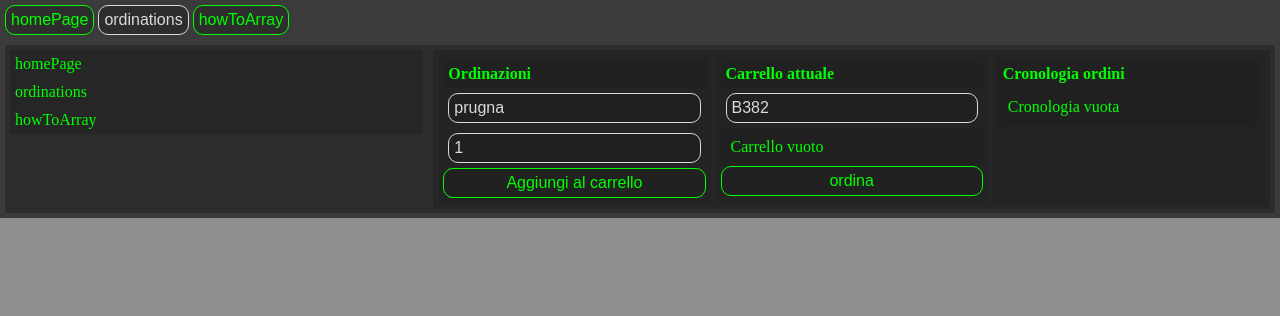
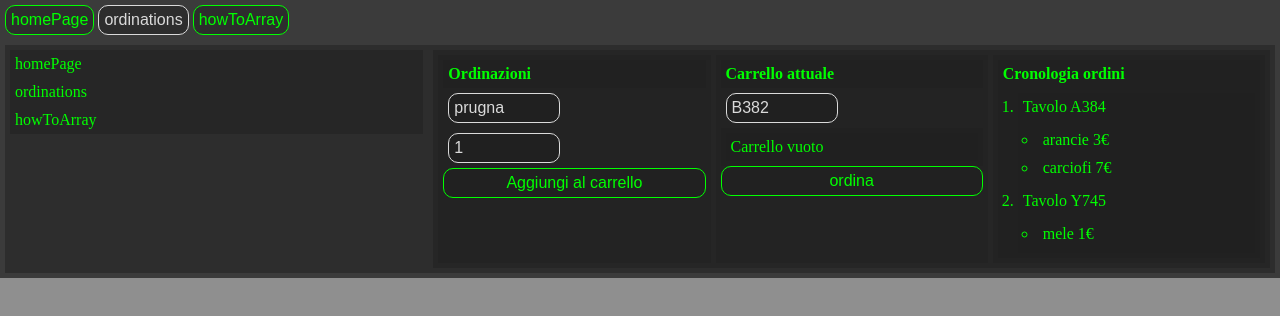
Before and after one commit to giorgioduscio/ggg, a plain HTML site: page index.html in a window 1280 px wide. Drawn offline with Linux system fonts and the light colour scheme.

Commit message:
show cronology

```diff
--- a/pages/ordinations.js
+++ b/pages/ordinations.js
@@ -5,8 +5,8 @@ function ordinations() {
         <div id="ordinationLayout">
             <div class="ordination">
                 <h1>Ordinazioni</h1>
-                <input type="text" class="foodName" value="prugna"/>
-                <input type="number" class="foodPrice" value="1"/>
+                <input type="text" class="inputFoodName" value="prugna"/>
+                <input type="number" class="inputFoodPrice" value="1"/>
                 <button class="addCart">Aggiungi al carrello</button>
             </div>
 
@@ -19,7 +19,7 @@ function ordinations() {
 
             <div class="cronology">
                 <h1>Cronologia ordini</h1>
-                <div class="generateCronology"></div>
+                <ol class="generateCronology"></ol>
             </div>
         </div>
     `;
@@ -43,20 +43,34 @@ function ordinations() {
     showCart()
 
     // RIEMPI
-    const foodName=document.querySelector('.foodName')
-    const foodPrice=document.querySelector('.foodPrice')
+    const inputFoodName=document.querySelector('.inputFoodName')
+    const inputFoodPrice=document.querySelector('.inputFoodPrice')
     const addCart=document.querySelector('.addCart')
 
     addCart.addEventListener('click',function () {
         currentCart.push(
-            { name:foodName.value, price:foodPrice.value }
+            { name:inputFoodName.value, price:inputFoodPrice.value }
         )
         showCart()
     })
 
 
     // TODO CRONOLOGIA
-    const arrayCronology=[];
+    const arrayCronology=[
+        {
+            tableSelected:'A384',
+            ordinations:[
+                { name:'arancie', price:3 },
+                { name:'carciofi', price:7 },
+            ],
+        },
+        {
+            tableSelected:'Y745',
+            ordinations:[
+                { name:'mele', price:1 },
+            ],
+        }
+    ];
     // MOSTRA
     function showCronology() {
         const generateCronology=document.querySelector('.generateCronology');
@@ -65,13 +79,16 @@ function ordinations() {
         // TITOLO
         if (arrayCronology.length>0) {
             for (let a = 0; a < arrayCronology.length; a++) {
-                generateCronology.innerHTML+=`<p>Tavolo ${arrayCronology[a].tableSelected}</p><div></div>`
+                generateCronology.innerHTML+=`
+                    <li>Tavolo ${arrayCronology[a].tableSelected}</li>
+                    <ul></ul>
+                `;
 
-                let cronologyOrdinations=document.querySelector(".generateCronology>div")
-                cronologyOrdinations.innerHTML="";
+                const cronologyOrders=document.querySelectorAll('.generateCronology>ul')
                 for (let b = 0; b < arrayCronology[a].ordinations.length; b++) {
-                    console.log('cronologyOrdinations',arrayCronology[a].ordinations[b]);
-                    cronologyOrdinations.innerHTML+=`<p>${arrayCronology[a].ordinations[b].price}€ ${arrayCronology[a].ordinations[b].name}</p>`;
+                    cronologyOrders[a].innerHTML+=`
+                        <li>${arrayCronology[a].ordinations[b].name} ${arrayCronology[a].ordinations[b].price}€</li>
+                    `;
                 }
             }
         }else{
--- a/style.css
+++ b/style.css
@@ -39,6 +39,7 @@ body#howToArray>nav button#howToArray
  /* TODO componenti */
 input{
     margin: 5px;
+    max-width: 100px;
     background:#202020;
     color: #dadada;
     border: 1px solid;
@@ -48,3 +49,6 @@ button{
     border: 1px solid;
     border-radius: 10px;
 }
+ul,ol{
+    padding-left: 20px;
+}
```
